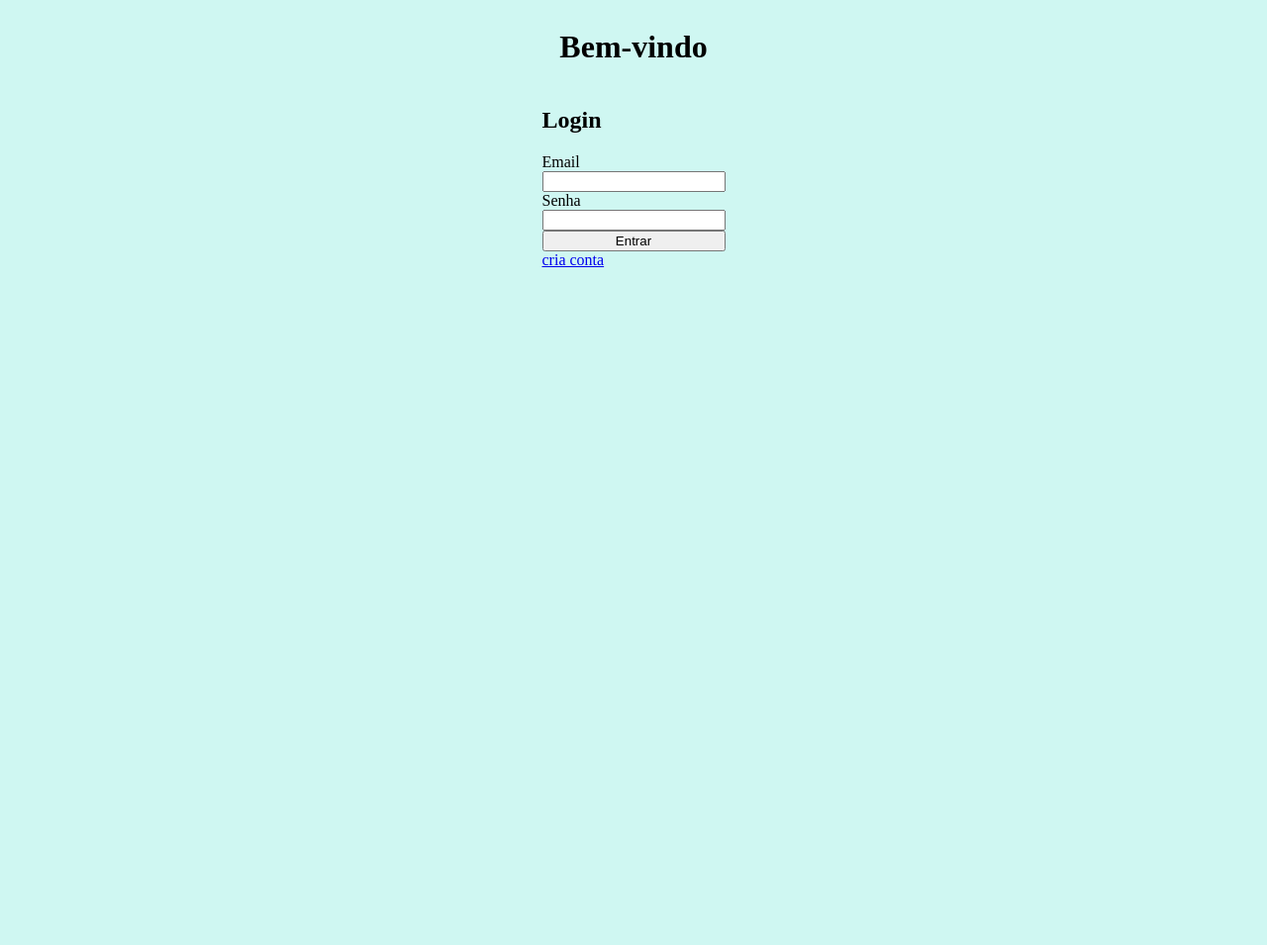
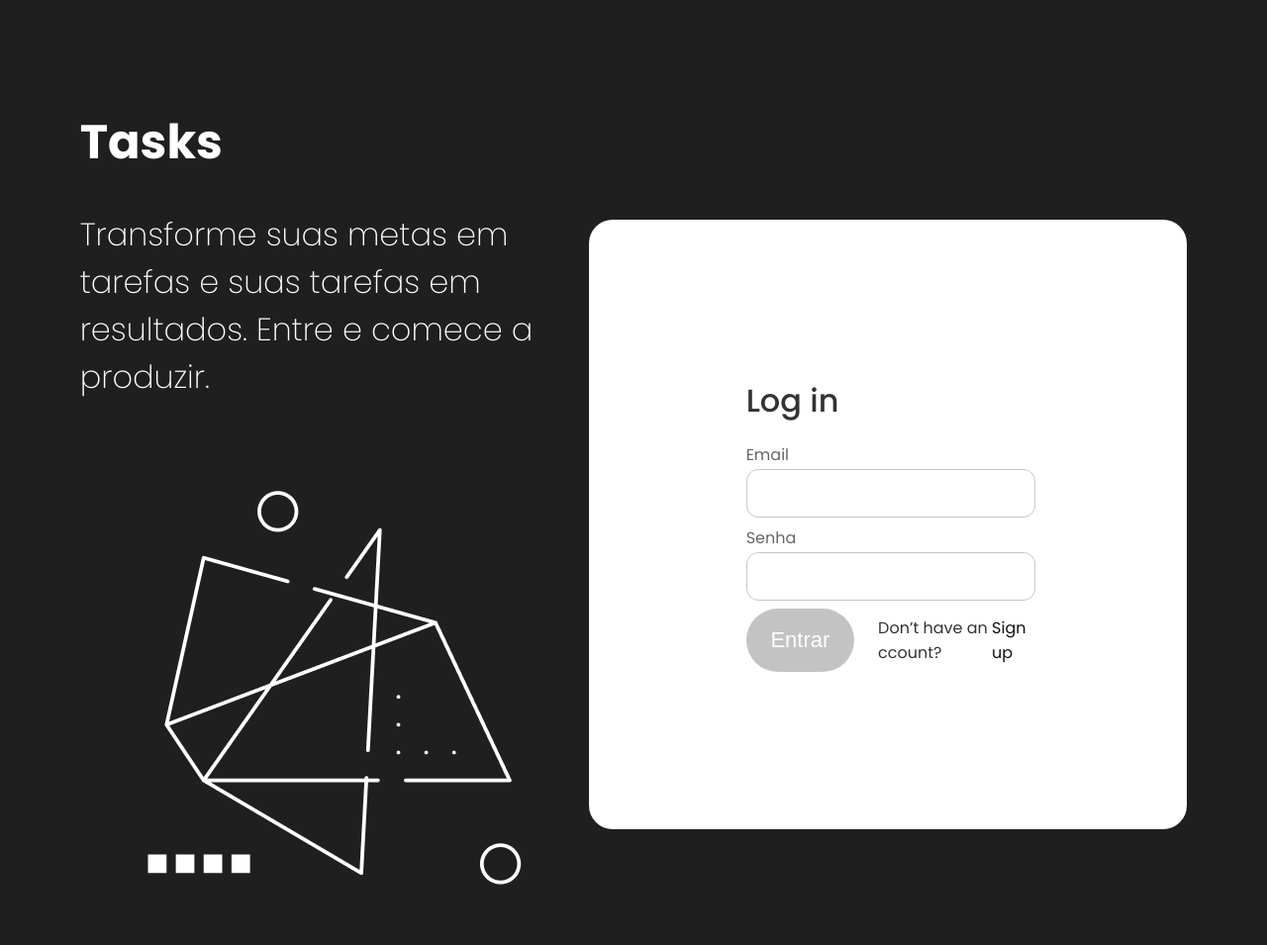
Before and after one commit to danielsouzza/programming-course, a website: page public/index.html in a window 1280 px wide. Shown: the whole page at 99% size. Before the commit the page ends 800 px from the top, so only its background shows below. Drawn offline with Linux system fonts and the light colour scheme.

Commit message:
aula sobre css

```diff
--- a/public/index.html
+++ b/public/index.html
@@ -5,12 +5,16 @@
     <meta charset="UTF-8">
     <meta name="viewport" content="width=device-width, initial-scale=1.0">
     <title>Document</title>
+    <link rel="preconnect" href="https://fonts.googleapis.com">
+    <link rel="preconnect" href="https://fonts.gstatic.com" crossorigin>
+    <link
+        href="https://fonts.googleapis.com/css2?family=Poppins:ital,wght@0,100;0,200;0,300;0,400;0,500;0,600;0,700;0,800;0,900;1,100;1,200;1,300;1,400;1,500;1,600;1,700;1,800;1,900&display=swap"
+        rel="stylesheet">
     <link rel="stylesheet" href="style.css" />
 </head>
 
 <body>
-    <h1>Bem-vindo</h1>
-
+    <div>
         <!--Cadastro-->
         <section class="content-cadastro" id="content-cadastro">
             <h2>Cadastrar usuário</h2>
@@ -31,18 +35,32 @@
 
         <!--Login-->
         <section class="content-login" id="content-login">
-        <h2>Login</h2>
+            <div class="content-left">
+                <div>Tasks</div>
+                <p>Transforme suas metas em tarefas e suas tarefas em resultados. Entre e comece a produzir.</p>
+                <img src=".\assets\Illustration.png" />
+            </div>
+            <div class="content-right">
                 <form id="form-login">
+                    <div class="text-logi">Log in</div>
+                    <div class="input">
                         <label>Email</label>
                         <input type="email" id="login-input-email" required />
+                    </div>
+
+                    <div class="input">
                         <label>Senha</label>
                         <input type="password" id="login-input-password" required />
+                    </div>
+                    <div class="btn">
                         <button type="submit">Entrar</button>
-            <a href="#" id="link-criar-conta">cria conta</a>
+                        <span class="btn-desc">Don’t have an ccount? <span id="link-criar-conta">Sign up</span></span>
+                    </div>
                 </form>
+            </div>
+
         </section>
-
-
+    </div>
     <script src="script.js"></script>
 </body>
 
--- a/public/style.css
+++ b/public/style.css
@@ -1,5 +1,6 @@
 body {
-    background-color: #cff7f2;
+    font-family: 'Poppins', sans-serif;
+    background-color: #1F1F1F;
     display: flex;
     justify-content: center;
     align-items: center;
@@ -7,9 +8,109 @@ body {
 
 }
 
+.content-left {
+    display: flex;
+    flex-direction: column;
+    gap: 1px;
+}
+
+.content-left p {
+    font-weight: 200;
+}
+
+.content-left div {
+    font-size: 48px;
+    font-weight: 700;
+}
+
+.content-right {
+    display: flex;
+    width: 100%;
+    justify-content: center;
+    align-items: center;
+}
+
+.content-right form {
+    border-radius: 24px;
+    padding: 159px;
+    width: 100%;
+    gap: 8px;
+    min-width: fit-content;
+    min-height: fit-content;
+    color: black;
+    background-color: white;
+    display: flex;
+    flex-direction: column;
+}
+
+
+.content-right form .text-logi {
+    font-size: 32px;
+    font-weight: 500;
+    color: #333333;
+    margin-bottom: 10px;
+}
+
+
+.btn {
+    display: flex;
+    align-items: center;
+    gap: 24px
+}
+
+.btn button {
+    font-size: 22px;
+    height: 64px;
+    border-style: none;
+    border-color: none;
+    width: 164px;
+    color: white;
+    background-color: #c3c3c3;
+    border-radius: 40px;
+}
+
+.btn .btn-desc {
+    font-size: 16px;
+    display: flex;
+    flex-wrap: nowrap;
+    color: #333333;
+}
+
+.btn .btn-desc span {
+    color: #111111;
+}
+
+.input {
+    display: flex;
+    flex-direction: column;
+    gap: 2px;
+}
+
+.input label {
+    color: #666666;
+}
+
+.input input {
+    border-radius: 12px;
+    height: 45px;
+    width: 100%;
+    border-width: 1.5px;
+    border-style: solid;
+
+    border-color: #666666 !important;
+    opacity: 36%;
+}
+
+.content-left p {
+    max-width: 534px;
+    font-size: 32px;
+}
+
+
 .content-login {
     display: flex;
-    flex-direction: column;
+    margin: 100px;
+    color: white;
 }
 
 .content-login form,
@@ -18,6 +119,7 @@ body {
     flex-direction: column;
 }
 
+
 .content-cadastro {
     display: none
 }
```
Also changed, not shown: public/assets/Illustration.png (added). Lines whose indentation alone changed are shown as unchanged.
